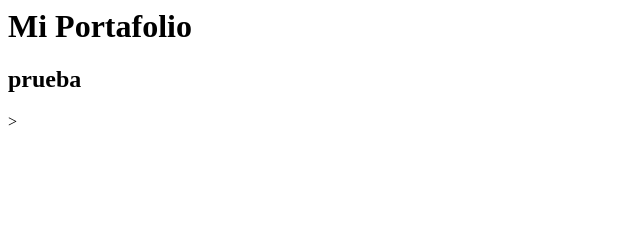
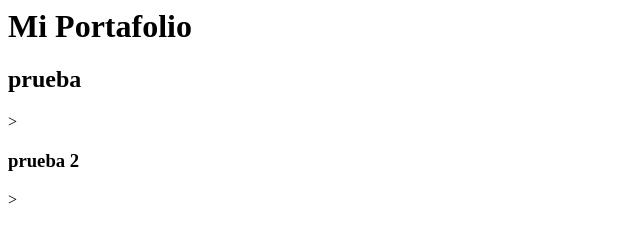
Before and after one commit to victor3319/portafFrontend, a plain HTML site: page index.html in a window 1280 px wide. Shown: the full height of the page, 0-640 px from the left. Drawn offline with Linux system fonts and the light colour scheme.

Commit message:
cuarto commit

```diff
--- a/index.html
+++ b/index.html
@@ -1,2 +1,3 @@
 <h1>Mi Portafolio</h1>
 <h2>prueba</h2>>
+<h3>prueba 2</h3>>
```
